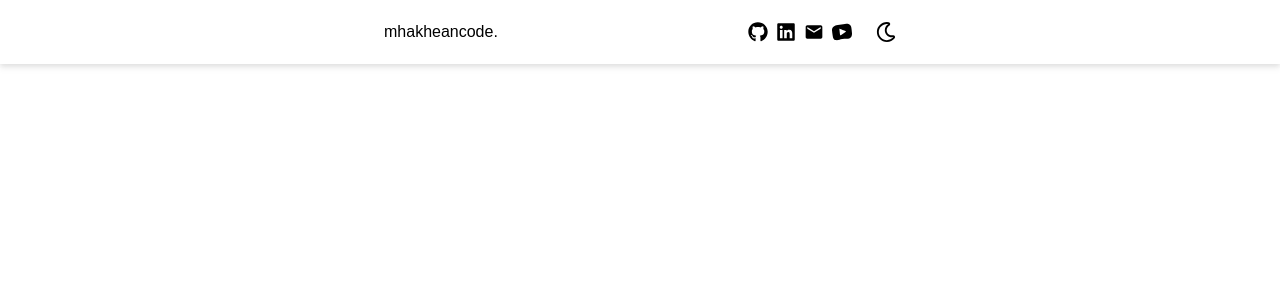
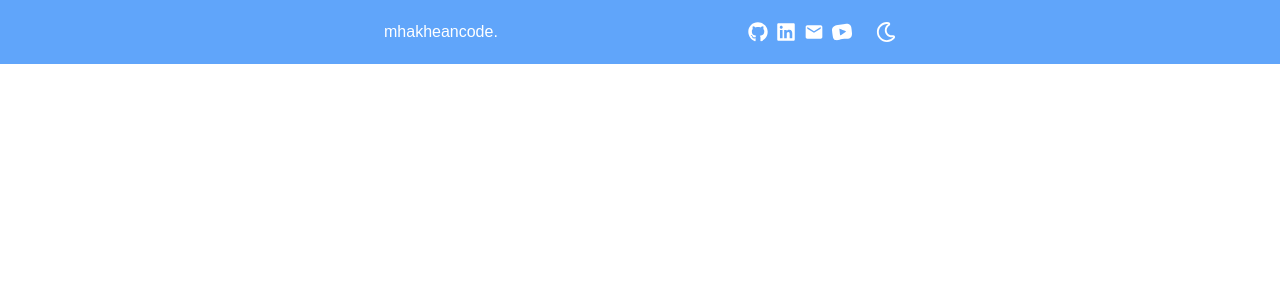
Before and after one commit to JerLord04/mhakheancode-frontend, a Next.js app: page / in a window 1280 px wide. Shown: the top 300 px of the page. Built offline with nearby package versions, Linux system fonts and the light colour scheme.

Commit message:
Add barefoot slide bar

```diff
--- a/components/navbar/Navbar.tsx
+++ b/components/navbar/Navbar.tsx
@@ -13,6 +13,7 @@ import "../../components/navbar/NavbarStyle.css";
 
 const Navbar = () => {
   const [moonColorFlg, setMoonColorFlg] = useState(true);
+  const [openSideMenu, setOpenSideMenu] = useState(true);
 
   const iconMoonMouseHover = () => {
     setMoonColorFlg(false);
@@ -22,16 +23,31 @@ const Navbar = () => {
     setMoonColorFlg(true);
   };
 
+  const pressOpenMenu = () => {
+    setOpenSideMenu(false);
+  };
+
+  const dispressOpenMenu = () => {
+    setOpenSideMenu(true);
+  };
+
   return (
-    <div className="nav-body">
+    <div
+      className="nav-body"
+      onClick={() => {
+        if (!openSideMenu) {
+          dispressOpenMenu();
+        }
+      }}
+    >
       <div className="content">
         <div className="my-logo">mhakheancode.</div>
         <div className="flex justify-end items-center xs:hidden">
           <div className="flex flex-row ">
-            <FaGithub className="icon-contact " size={"20"} color="black" />
-            <FaLinkedin className="icon-contact" size={"20"} color="black" />
-            <MdEmail className="icon-contact" size={"20"} color="black" />
-            <SiYoutubekids className="icon-contact" size={"20"} color="black" />
+            <FaGithub className="icon-contact " size={"20"} color="white" />
+            <FaLinkedin className="icon-contact" size={"20"} color="white" />
+            <MdEmail className="icon-contact" size={"20"} color="white" />
+            <SiYoutubekids className="icon-contact" size={"20"} color="white" />
           </div>
           <div
             onMouseEnter={iconMoonMouseHover}
@@ -41,15 +57,23 @@ const Navbar = () => {
             }}
           >
             {moonColorFlg ? (
-              <FaRegMoon className="ml-5 xs:hidden" size={"20"} color="black" />
+              <FaRegMoon className="ml-5 xs:hidden" size={"20"} color="white" />
             ) : (
-              <FaMoon className="ml-5 xs:hidden" size={"20"} color="black" />
+              <FaMoon className="ml-5 xs:hidden" size={"20"} color="white" />
             )}
           </div>
         </div>
-        <div className="icon-menu">
-          <AiOutlineMenu size={"20"} color="black" />
+
+        <div className="icon-menu" onClick={pressOpenMenu}>
+          <AiOutlineMenu size={"20"} color="white" />
         </div>
+      </div>
+      <div
+        className={`sliderMemu ${
+          openSideMenu ? "left-[-300px]" : "left-[0px]"
+        } `}
+      >
+        Slider menu
       </div>
     </div>
   );
--- a/components/navbar/NavbarStyle.css
+++ b/components/navbar/NavbarStyle.css
@@ -1,5 +1,5 @@
 .nav-body {
-    @apply flex flex-row bg-white h-16 drop-shadow-md pl-96 pr-96
+    @apply flex flex-row bg-blue-400 h-16 pl-96 pr-96
 }
 
 .content{
@@ -15,18 +15,25 @@
 }
 
 .my-logo{
-    @apply flex items-center  text-black
+    @apply flex items-center  text-white
 }
+
+.sliderMemu{
+    @apply fixed top-0  w-[300px] h-full bg-gray-800 text-white transition-all duration-300 ease-in-out overflow-y-auto
+}
+
+
+
 
 @screen xs {
     .nav-body {
-        @apply flex flex-row bg-white h-16 drop-shadow-md pl-10 pr-10
+        @apply flex flex-row bg-blue-400 h-16  pl-10 pr-10
     }
     .content{
         @apply grid grid-cols-2 w-screen
     }
     .my-logo{
-        @apply flex justify-center items-center  text-black
+        @apply flex justify-center items-center  text-white
     }
     .icon-menu{
         @apply block flex flex-row justify-end items-center
```
